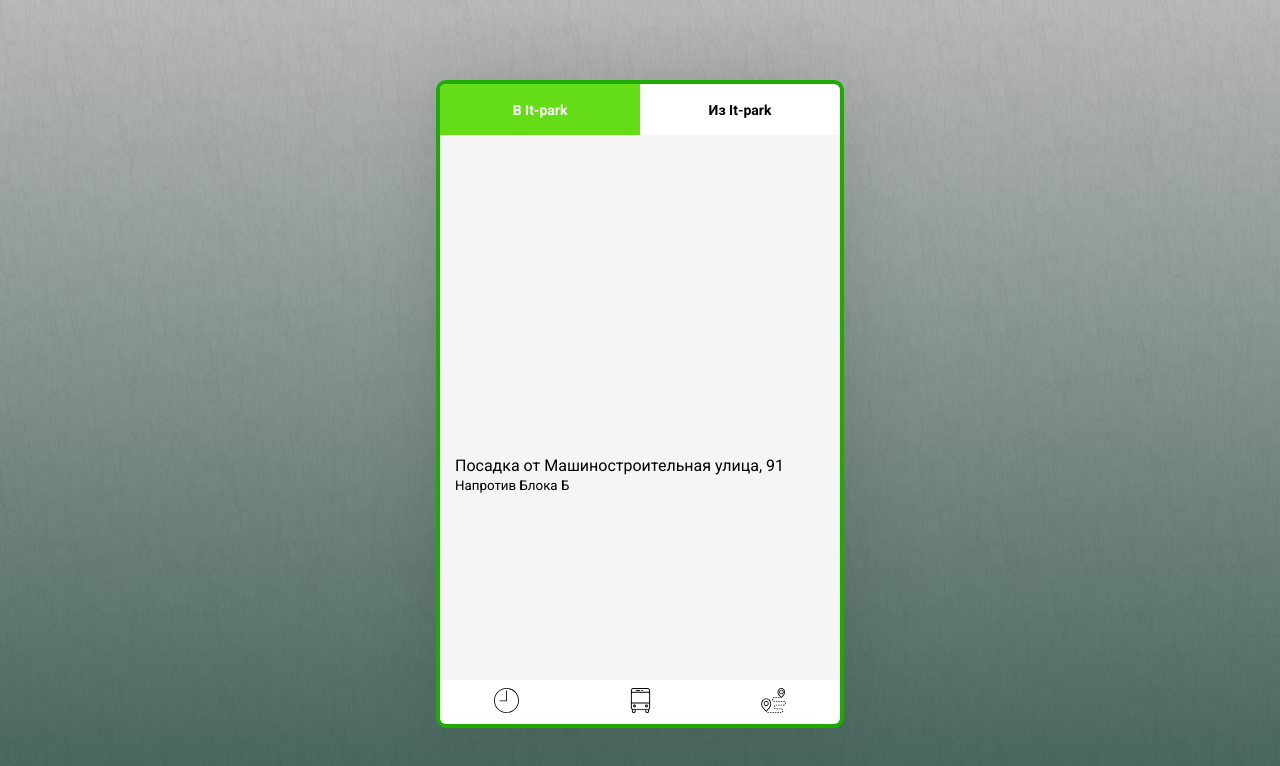
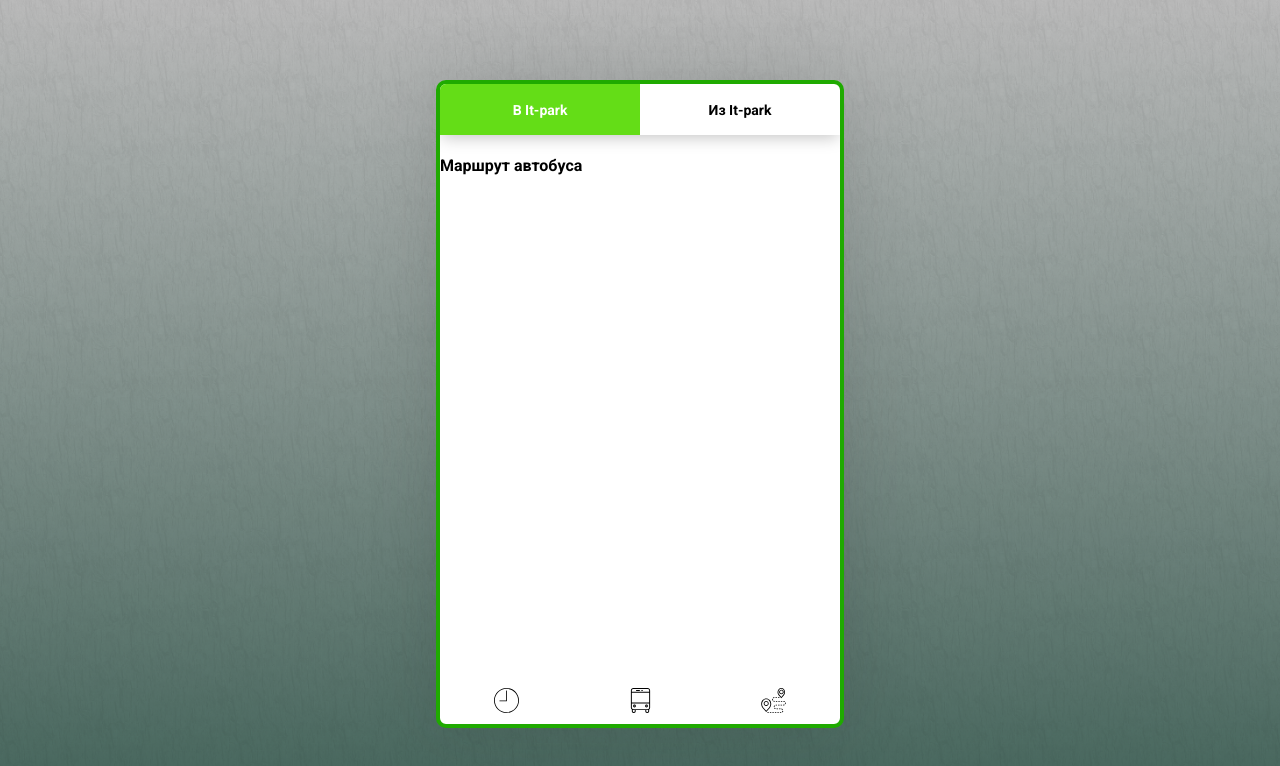
Before and after one commit to DimaChekashov/chelny-routes, a React (Create React App) app: page / in a window 1280 px wide. Shown: the top 766 px of the page. Built offline with nearby package versions, Linux system fonts and the light colour scheme.

Commit message:
Get state change for Window.jsx and Header.jsx

```diff
--- a/src/components/Header.jsx
+++ b/src/components/Header.jsx
@@ -14,15 +14,15 @@ class Header extends Component {
   }
 
   handleSelect(key){
-    alert(`selected ${key}`);
+
   }
 
   render(){
     return(
-      <header className="header" onClick={this.handleSelect}>
+      <header className="header">
         <ul className="tabs-nav">
-          <li className="tab-item"><a className="tab-link active">В It-park</a></li>
-          <li className="tab-item"><a className="tab-link">Из It-park</a></li>
+          <li className="tab-item"><a onClick={ () => this.setState({ key: 1}) } className={this.state.key == 1 ? 'tab-link active' : 'tab-link'}>В It-park</a></li>
+          <li className="tab-item"><a onClick={ () => this.setState({ key: 2}) } className={this.state.key == 2 ? 'tab-link active' : 'tab-link'}>Из It-park</a></li>
         </ul>
       </header>
     );
--- a/src/components/Route.jsx
+++ b/src/components/Route.jsx
@@ -4,7 +4,9 @@ import './Route.css';
 class Route extends Component {
   render() {
     return(
-      <div className="route-block"></div>
+      <div className="route">
+        <h4>Маршрут автобуса</h4>
+      </div>
     );
   };
 }
--- a/src/components/TimeList.css
+++ b/src/components/TimeList.css
@@ -2,7 +2,6 @@
   margin: 0;
   padding: 0;
   list-style: none;
-  overflow: auto;
 }
 .time-item{
   -webkit-box-shadow: inset 0 -1px 0 0 rgba(153,153,153,.25);
--- /dev/null
+++ b/src/components/Window.css
@@ -0,0 +1,4 @@
+.window{
+  overflow: auto;
+  height: 100%;
+}
--- a/src/components/Window.jsx
+++ b/src/components/Window.jsx
@@ -1,13 +1,28 @@
 import React, { Component } from 'react';
+import './Window.css';
 
 import TimeList from './TimeList';
 import Maps from './Maps';
 import Route from './Route';
 
 class Window extends Component {
+  constructor(props){
+    super(props);
+
+    this.state = {
+      activeBlock: 3
+    }
+  }
   render(){
+    let activeBlock = (this.state.activeBlock == 1) ? <TimeList />
+                      :
+                      (this.state.activeBlock == 2) ? <Maps />
+                      :
+                      (this.state.activeBlock == 3) ? <Route />
+                      :
+                      '';
     return(
-      <Maps />
+      <div className="window">{activeBlock}</div>
     );
   };
 }
```
